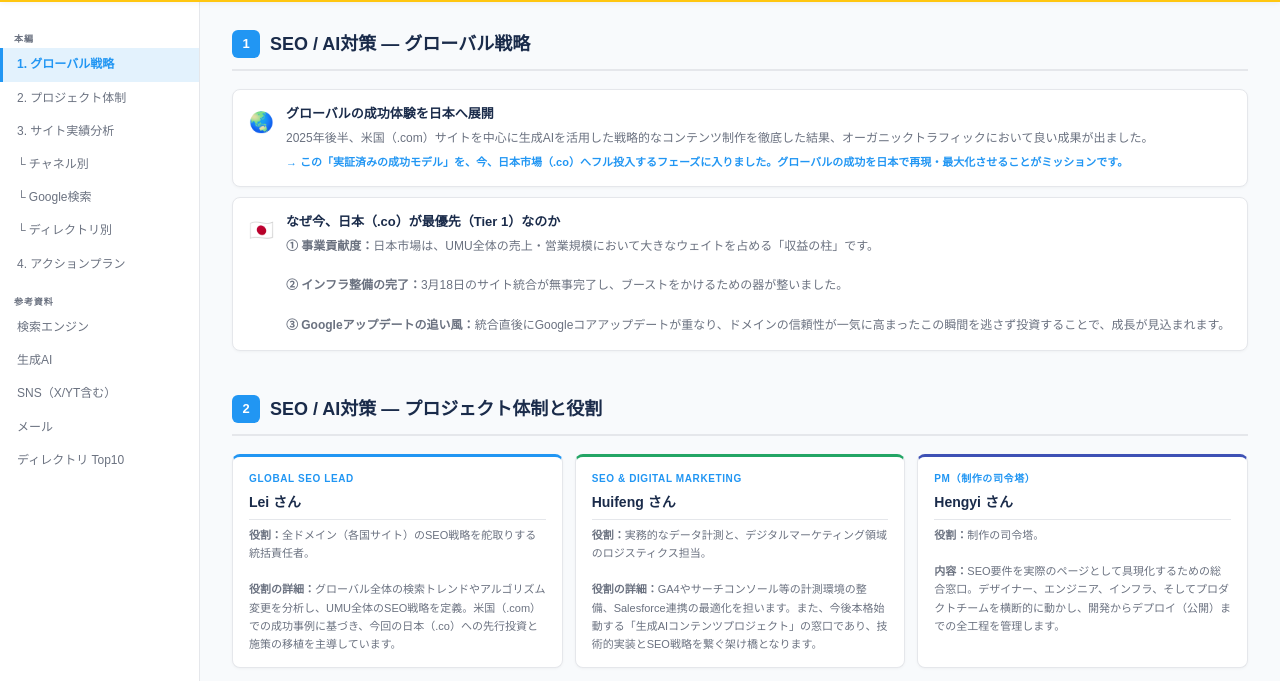
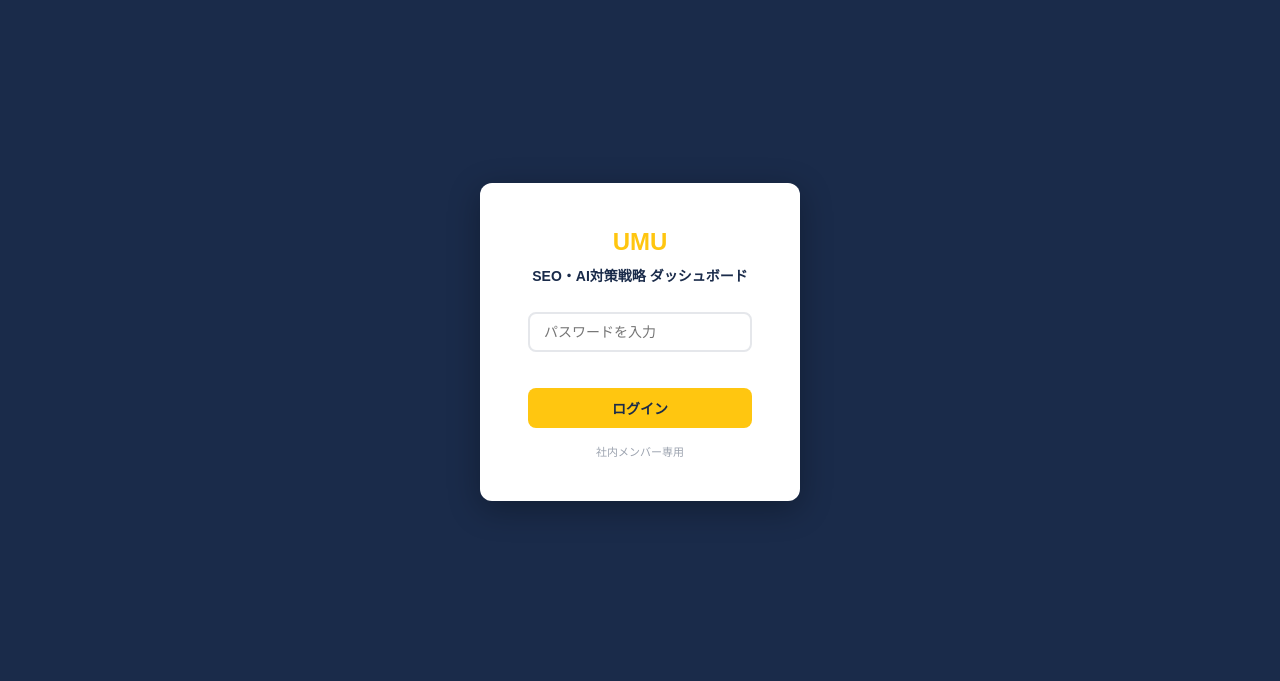
Before and after one commit to nozomihasei-commits/umu-seo-dashboard, a plain HTML site: page index.html in a window 1280 px wide. Shown: the part 58-739 px from the top of the page. Drawn offline with Linux system fonts and the light colour scheme.

Commit message:
Update index.html

```diff
--- a/index.html
+++ b/index.html
@@ -845,5 +845,40 @@ dirTop10.forEach(dir => {
 });
 
 </script>
+<script>
+(function(){
+  var PASSWORD = 'umu-seo';
+  var SESSION_KEY = 'umu_auth';
+  if(sessionStorage.getItem(SESSION_KEY) === '1') return;
+  var overlay = document.createElement('div');
+  overlay.style.cssText = 'position:fixed;top:0;left:0;width:100%;height:100%;background:#1A2B4A;z-index:99999;display:flex;align-items:center;justify-content:center;flex-direction:column;font-family:"Noto Sans JP",sans-serif;';
+  overlay.innerHTML = '<div style="background:#fff;border-radius:12px;padding:40px 48px;text-align:center;box-shadow:0 8px 32px rgba(0,0,0,.3);min-width:320px">'
+    + '<div style="font-size:24px;font-weight:800;color:#FFC610;margin-bottom:4px">UMU</div>'
+    + '<div style="font-size:14px;font-weight:600;color:#1A2B4A;margin-bottom:24px">SEO・AI対策戦略 ダッシュボード</div>'
+    + '<input id="pw-input" type="password" placeholder="パスワードを入力" style="width:100%;padding:10px 14px;border:2px solid #E5E7EB;border-radius:8px;font-size:14px;outline:none;margin-bottom:12px;box-sizing:border-box">'
+    + '<div id="pw-error" style="color:#DD4E40;font-size:12px;margin-bottom:8px;height:16px"></div>'
+    + '<button id="pw-btn" style="width:100%;padding:10px;background:#FFC610;border:none;border-radius:8px;font-size:14px;font-weight:700;color:#1A2B4A;cursor:pointer">ログイン</button>'
+    + '<div style="font-size:11px;color:#9CA3AF;margin-top:16px">社内メンバー専用</div>'
+    + '</div>';
+  document.body.appendChild(overlay);
+  document.body.style.overflow = 'hidden';
+
+  function tryLogin(){
+    var val = document.getElementById('pw-input').value;
+    if(val === PASSWORD){
+      sessionStorage.setItem(SESSION_KEY,'1');
+      overlay.remove();
+      document.body.style.overflow = '';
+    } else {
+      var err = document.getElementById('pw-error');
+      err.textContent = 'パスワードが違います';
+      document.getElementById('pw-input').style.borderColor = '#DD4E40';
+      setTimeout(function(){ err.textContent=''; document.getElementById('pw-input').style.borderColor='#E5E7EB'; }, 2000);
+    }
+  }
+  document.getElementById('pw-btn').addEventListener('click', tryLogin);
+  document.getElementById('pw-input').addEventListener('keydown', function(e){ if(e.key==='Enter') tryLogin(); });
+})();
+</script>
 </body>
 </html>
```
